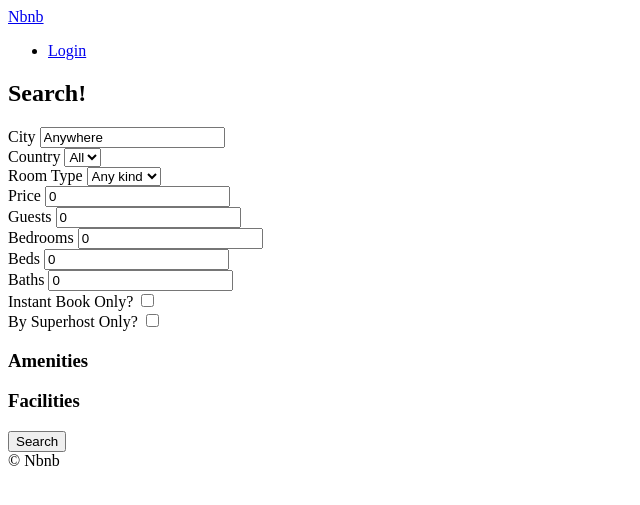
After one commit to willyverse/willyBnb, a Django app: page /rooms/search/ in a window 1280 px wide. The commit adds this page. Shown: the top 505 px of the page, without its empty margins (0-640 px from the left). Run offline with Django 3.2, Linux system fonts and the light colour scheme; data that the repository does not hold is empty.

Commit message:
eleventh commit

```diff
--- a/config/settings.py
+++ b/config/settings.py
@@ -118,7 +118,7 @@ AUTH_PASSWORD_VALIDATORS = [
 # Internationalization
 # https://docs.djangoproject.com/en/2.2/topics/i18n/
 
-LANGUAGE_CODE = "en-us"
+LANGUAGE_CODE = "en-us"  # "ko-kr"
 
 TIME_ZONE = "Asia/Seoul"
 
--- a/rooms/urls.py
+++ b/rooms/urls.py
@@ -6,4 +6,5 @@ app_name = "rooms"
 urlpatterns = [
     path("<int:pk>/", views.RoomDetail.as_view(), name="detail"),
     path("<int:pk>/edit/", views.EditRoomView.as_view(), name="edit"),
+    path("search/", views.search, name="search"),
 ]
--- a/rooms/views.py
+++ b/rooms/views.py
@@ -1,8 +1,7 @@
 from django.http import Http404
 from django.views.generic import ListView, DetailView, UpdateView
-
-# from django.http import Http404
-# from django.shortcuts import render
+from django.shortcuts import render
+from django_countries import countries
 from . import models
 
 # Create your views here.
@@ -71,3 +70,93 @@ class EditRoomView(UpdateView):
         if room.host.pk != self.request.user.pk:
             raise Http404()
         return room
+
+
+def search(request):
+    city = request.GET.get("city", "Anywhere")
+    city = str.capitalize(city)
+    country = request.GET.get("country", "All")
+    room_type = int(request.GET.get("room_type", 0))
+    price = int(request.GET.get("price", 0))
+    guests = int(request.GET.get("guests", 0))
+    bedrooms = int(request.GET.get("bedrooms", 0))
+    beds = int(request.GET.get("beds", 0))
+    baths = int(request.GET.get("baths", 0))
+    instant = request.GET.get("instant", False)
+    superhost = request.GET.get("superhost", False)
+    s_amenities = request.GET.getlist("amenities")
+    s_facilities = request.GET.getlist("facilities")
+
+    form = {
+        "city": city,
+        "selected_room_type": room_type,
+        "selected_country": country,
+        "price": price,
+        "guests": guests,
+        "bedrooms": bedrooms,
+        "beds": beds,
+        "baths": baths,
+        "instant": instant,
+        "superhost": superhost,
+        "s_amenities": s_amenities,
+        "s_facilities": s_facilities,
+    }
+
+    room_types = models.RoomType.objects.all()
+    amenities = models.Amenity.objects.all()
+    facilities = models.Facility.objects.all()
+
+    choices = {
+        "countries": countries,
+        "room_types": room_types,
+        "amenities": amenities,
+        "facilities": facilities,
+    }
+
+    filter_args = {}
+
+    if city != "Anywhere":
+        filter_args["city__startswith"] = city
+
+    if country != "All":
+        filter_args["country"] = country
+
+    if room_type != 0:
+        filter_args["room_type__pk"] = room_type
+
+    if price != 0:
+        filter_args["price__lte"] = price
+
+    if guests != 0:
+        filter_args["guests__gte"] = guests
+
+    if bedrooms != 0:
+        filter_args["bedrooms__gte"] = bedrooms
+
+    if beds != 0:
+        filter_args["beds__gte"] = beds
+
+    if baths != 0:
+        filter_args["baths__gte"] = baths
+
+    if instant is True:
+        filter_args["instant_book"] = True
+
+    if superhost is True:
+        filter_args["host__superhost"] = True
+
+    rooms = models.Room.objects.filter(**filter_args)
+
+    if len(s_amenities) > 0:
+        for s_amenity in s_amenities:
+            rooms = rooms.filter(amenities__pk=int(s_amenity))
+
+    if len(s_facilities) > 0:
+        for s_facility in s_facilities:
+            rooms = rooms.filter(facilities__pk=int(s_facility))
+
+    return render(
+        request,
+        "rooms/search.html",
+        context={**form, **choices, "rooms": rooms},
+    )
--- a/templates/404.html
+++ b/templates/404.html
@@ -1,4 +1,8 @@
 {% extends 'base.html' %}
+
+{% block page_title %}
+    Page Not Found
+{% endblock page_title %}
 
 {% block content %}
 
--- a/templates/base.html
+++ b/templates/base.html
@@ -4,12 +4,17 @@
     <meta charset="UTF-8" />
     <meta http-equiv="X-UA-Compatible" content="IE=edge" />
     <meta name="viewport" content="width=device-width, initial-scale=1.0" />
-    <title>{% block page_name %} {% endblock page_name %} | Nbnb</title>
+    <title>{% block page_title %} {% endblock page_title %} | Nbnb</title>
   </head>
   <body>
-
-    {% include "partials/header.html" %}
-
+    <header>
+      {% include "partials/nav.html" %}
+      {% block search-bar %}
+      <form method="get" action="{% url "rooms:search" %}">
+        <input name="city" placeholder="Search by City" />
+      </form>
+      {% endblock search-bar %}
+    </header>
     {% block content %} {% endblock content %}
 
     {% include "partials/footer.html" %}
--- a/templates/partials/header.html
+++ b/templates/partials/nav.html
@@ -1,6 +1,5 @@
-<header>
+
     <a href="{% url "core:home" %}">Nbnb</a>
     <ul>
         <li><a href='#'>Login</a></li>
     </ul>
-</header>
--- a/templates/rooms/room_detail.html
+++ b/templates/rooms/room_detail.html
@@ -1,6 +1,6 @@
 {% extends "base.html" %}
 
-{% block page_name %} Home {% endblock page_name %}
+{% block page_name %} {{room.name}} {% endblock page_name %}
 
 {% block content %}
 
--- /dev/null
+++ b/templates/rooms/search.html
@@ -0,0 +1,122 @@
+{% extends "base.html" %}
+
+{% block page_title %}
+    Search
+{% endblock page_title %}
+
+{% block search-bar %}
+{% endblock search-bar %}
+
+{% block content %}
+
+    <h2>Search!</h2>
+
+    <form method="get" action="{% url "rooms:search" %}">
+        <div>
+            <label for="city">City</label>
+            <input value="{{city}}" id="city" name="city" placeholder="Search by City" />
+        </div>
+
+        <div>
+            <label for="country">Country</label>
+            <select id="country" name="country">
+                <option value="All" {% if selected_country == "All" %}selected{% endif %}>All</option>
+                {% for country in countries %}
+                    <option value="{{country.code}}" {% if country.code == selected_country %}selected{% endif %}>
+                        {{country.name}}
+                    </option>
+                {% endfor %}
+            </select>
+        </div>
+
+        <div>
+            <label for="room_type">Room Type</label>
+            <select id="room_type" name="room_type">
+                <option value="0" {% if selected_room_type == 0 %}selected{% endif %}>Any kind</option>
+                {% for room_type in room_types %}
+                    <option value="{{room_type.pk}}" {% if room_type.pk == selected_room_type %}selected{% endif %}>{{room_type.name}}</option>
+                {% endfor %}
+            </select>
+        </div>
+
+        <div>
+            <label for="price">Price</label>
+            <input value="{{price}}" type="number" name="price" id="price" placeholder="price" />
+        </div>
+
+        <div>
+            <label for="guests">Guests</label>
+            <input value="{{guests}}" type="number" name="guests" id="guests" placeholder="guests" />
+        </div>
+
+        <div>
+            <label for="bedrooms">Bedrooms</label>
+            <input value="{{bedrooms}}" type="number" name="bedrooms" id="bedrooms" placeholder="Bedrooms" />
+        </div>
+
+        <div>
+            <label for="beds">Beds</label>
+            <input value="{{beds}}" type="number" name="beds" id="beds" placeholder="Beds" />
+        </div>
+
+        <div>
+            <label for="baths">Baths</label>
+            <input value="{{baths}}" type="number" name="baths" id="baths" placeholder="Baths" />
+        </div>
+
+        <div>
+            <label for="instant">Instant Book Only?</label>
+            <input type="checkbox" name="instant" id="instant" {% if instant %} checked {% endif %} />
+        </div>
+
+        <div>
+            <label for="superhost">By Superhost Only?</label>
+            <input type="checkbox" name="superhost" id="superhost" {% if superhost %} checked {% endif %} />
+        </div>
+
+        <div>
+            <h3>Amenities</h3>
+            <ul>
+                {% for amenity in amenities %}
+                 <li>
+                     <label for="a_{{amenity.pk}}">{{amenity.name}}</label>
+                     <input
+                        id="a_{{amenity.pk}}"
+                        name="amenities"
+                        type="checkbox"
+                        value="{{amenity.pk}}"
+                        {%if amenity.pk|slugify in s_amenities %}
+                        checked
+                        {% endif %}/>
+                 </li>
+                 {% endfor %}
+            </ul>
+        </div>
+
+        <div>
+            <h3>Facilities</h3>
+            <ul>
+                {% for facility in facilities %}
+                 <li>
+                     <label for="f_{{facility.pk}}">{{facility.name}}</label>
+                     <input
+                        id="f_{{facility.pk}}"
+                        name="facilities"
+                        type="checkbox"
+                        value="{{facility.pk}}"
+                        {% if facility.pk|slugify in s_facilities %}
+                        checked
+                        {% endif %}
+                        />
+                 </li>
+                 {% endfor %}
+            </ul>
+        </div>
+        <button>Search</button>
+    </form>
+
+    {% for room in rooms %}
+        <h3>{{room.name}}</h3>
+    {% endfor %}
+
+{% endblock content %}
```
